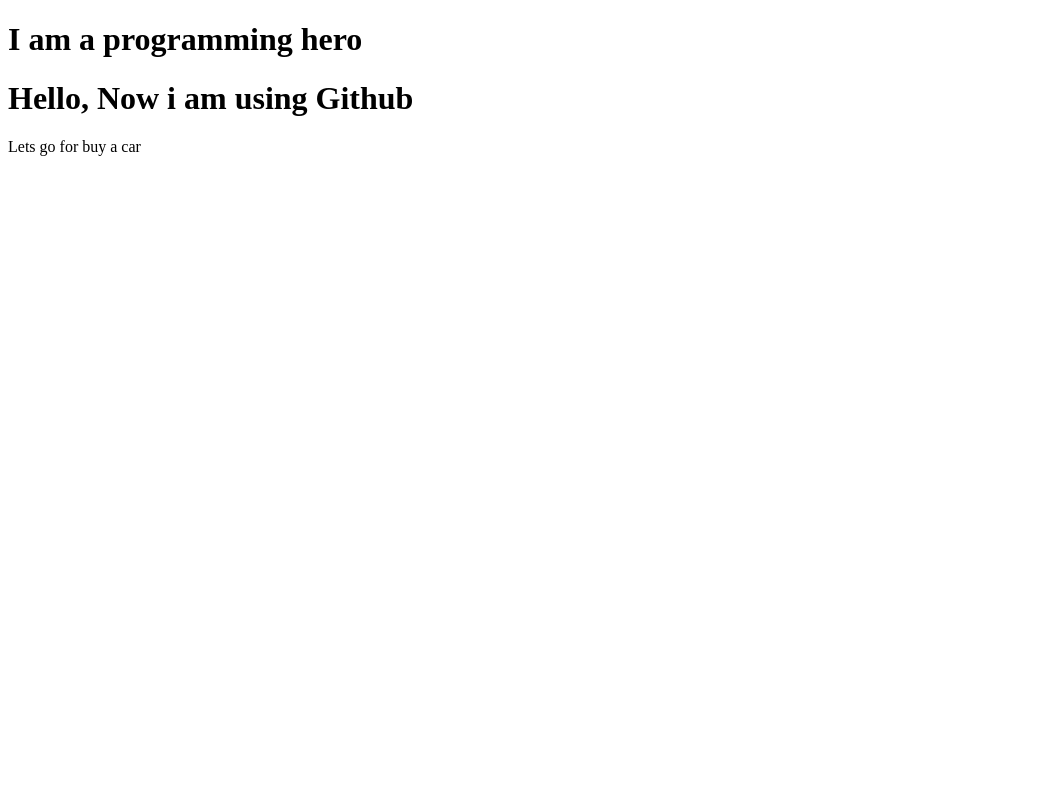
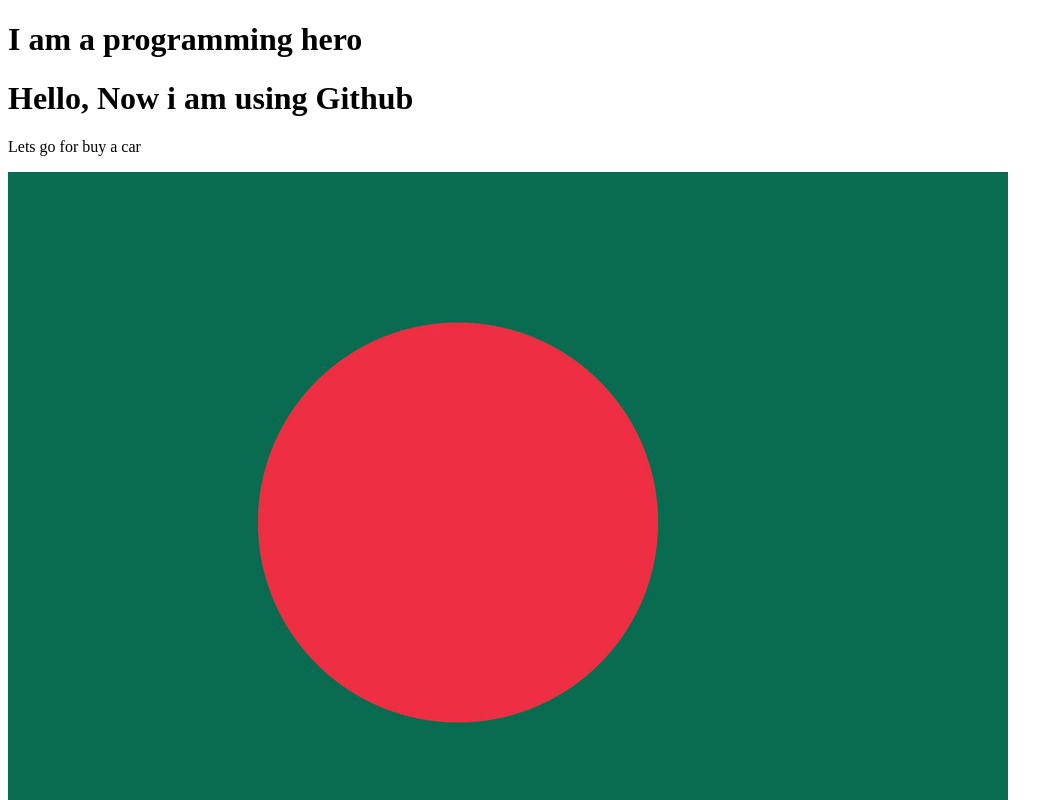
Before and after one commit to ShouravMolla99/Website-first, a plain HTML site: page index.html in a window 1280 px wide. Shown: the top 800 px of the page, without its empty margins (0-1063 px from the left). Drawn offline with Linux system fonts and the light colour scheme.

Commit message:
add flag

```diff
--- a/index.html
+++ b/index.html
@@ -9,5 +9,6 @@
     <h1>I am a programming hero</h1>
     <h1>Hello, Now i am using Github</h1>
     <p>Lets go for buy a car</p>
+    <img src="bangladesh-flag-vector-113623.jpg">
 </body>
 </html>
```
Also changed, not shown: bangladesh-flag-vector-113623.jpg (added).
